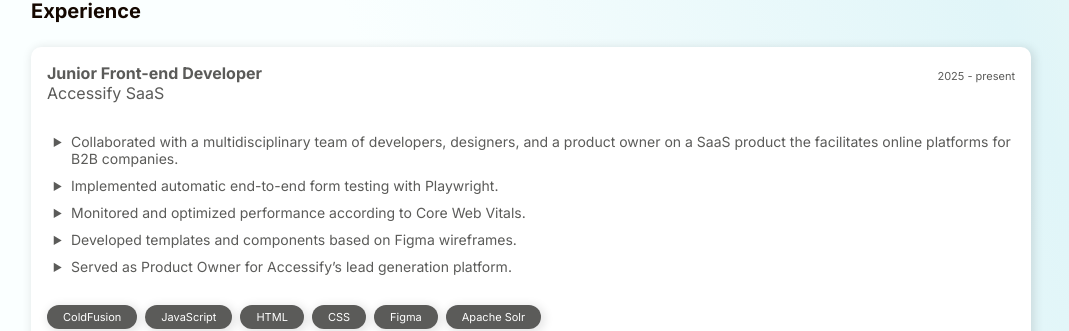
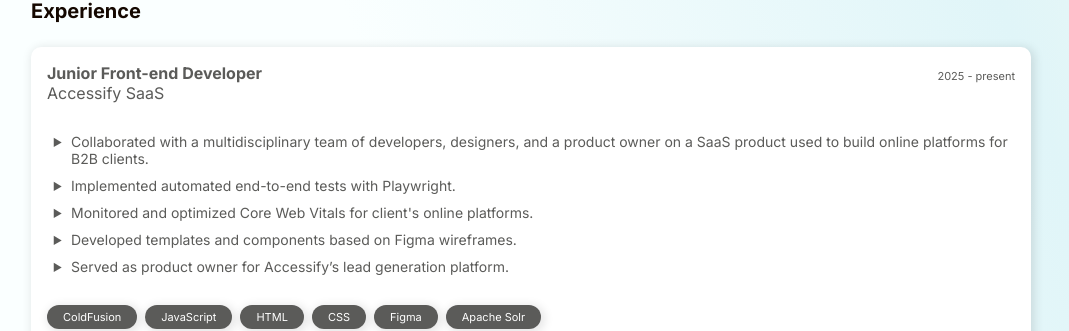
Before and after one commit to crvdam/portfolio_v3, a React (Vite) app in the folder portfolio_v3/: page / in a window 1280 px wide. Shown: the part 1338-1669 px from the top of the page, without its empty margins (109-1178 px from the left). Built offline with nearby package versions, Linux system fonts and the light colour scheme.

Commit message:
typo fix

```diff
--- a/portfolio_v3/src/Main/Main.tsx
+++ b/portfolio_v3/src/Main/Main.tsx
@@ -136,21 +136,21 @@
             <ul className="styled-list">
               <li className="text-small">
                 Collaborated with a multidisciplinary team of developers,
-                designers, and a product owner on a SaaS product the facilitates
-                online platforms for B2B companies.
+                designers, and a product owner on a SaaS product used to build
+                online platforms for B2B clients.
               </li>
               <li className="text-small">
-                Implemented automatic end-to-end form testing with Playwright.
+                Implemented automated end-to-end tests with Playwright.
               </li>
               <li className="text-small">
-                Monitored and optimized performance according to Core Web
-                Vitals.
+                Monitored and optimized Core Web Vitals for client's online
+                platforms.
               </li>
               <li className="text-small">
                 Developed templates and components based on Figma wireframes.
               </li>
               <li className="text-small">
-                Served as Product Owner for Accessify’s lead generation
+                Served as product owner for Accessify’s lead generation
                 platform.
               </li>
               <br></br>
```
